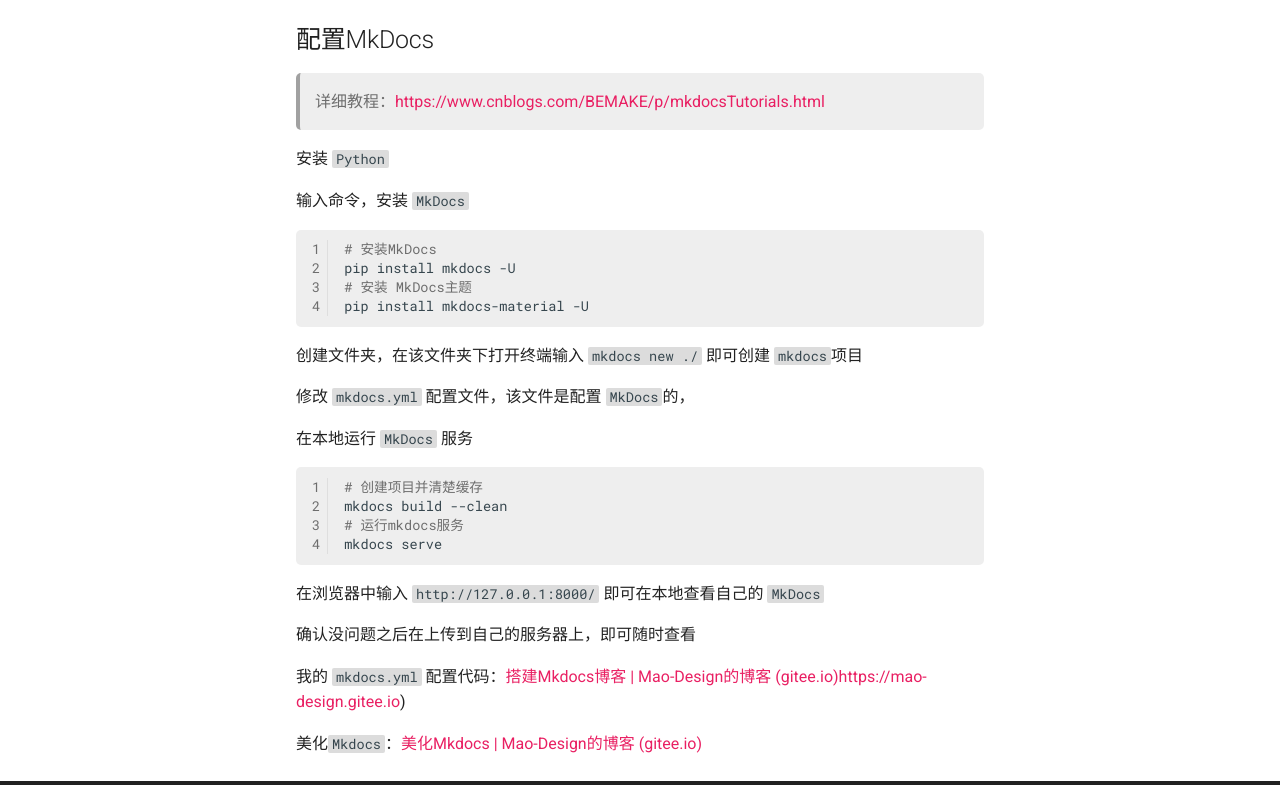
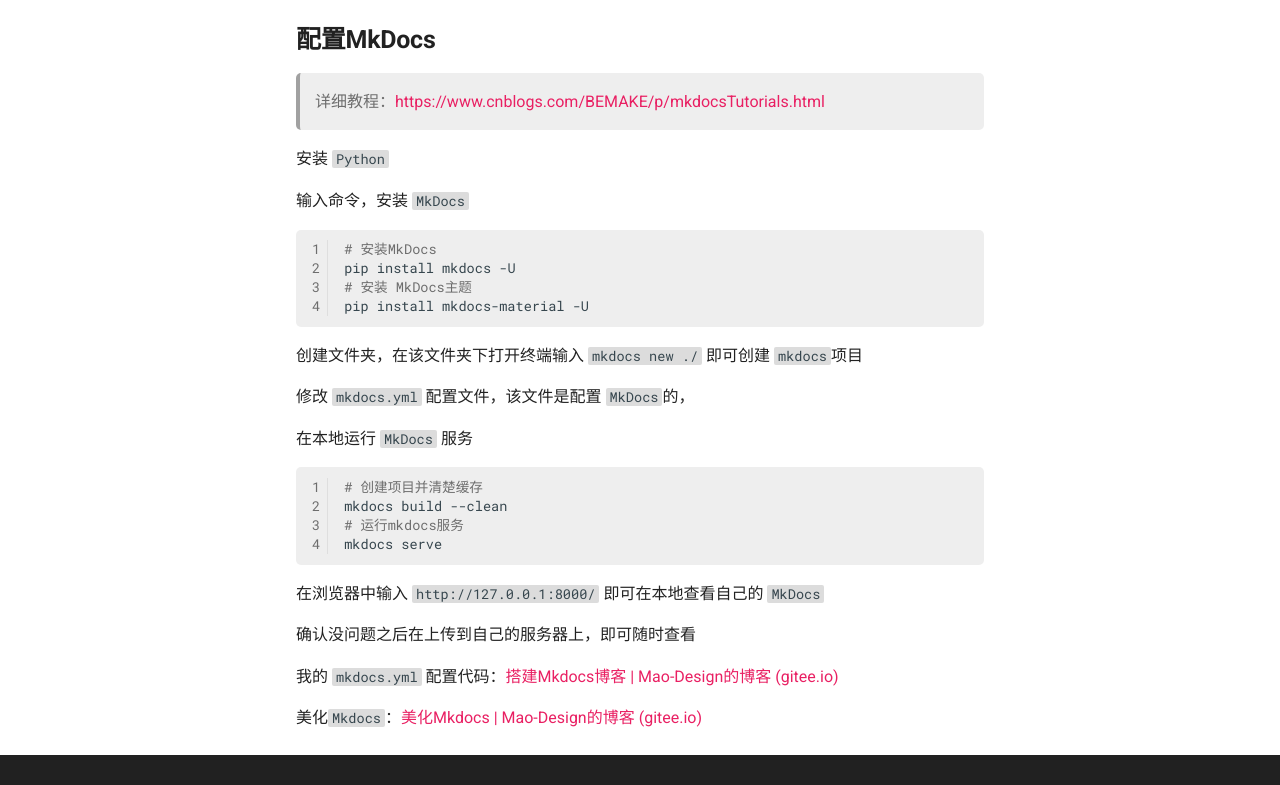
Before and after one commit to mao-design/notes, a plain HTML site: page index.html in a window 1280 px wide. Shown: the part 206-991 px from the top of the page. Drawn offline with Linux system fonts and the light colour scheme.

Commit message:
github action Updated By Github Actions

```diff
--- a/index.html
+++ b/index.html
@@ -581,7 +581,7 @@ mkdocs<span class="w"> </span>serve
 </code></pre></div></td></tr></table></div>
 <p>在浏览器中输入 <code>http://127.0.0.1:8000/</code> 即可在本地查看自己的 <code>MkDocs</code> </p>
 <p>确认没问题之后在上传到自己的服务器上，即可随时查看</p>
-<p>我的 <code>mkdocs.yml</code> 配置代码：<a href="https://mao-design.gitee.io/posts/607/">搭建Mkdocs博客 | Mao-Design的博客 (gitee.io)</a><a href="https://mao-design.gitee.io">https://mao-design.gitee.io</a>)</p>
+<p>我的 <code>mkdocs.yml</code> 配置代码：<a href="https://mao-design.gitee.io/posts/607/">搭建Mkdocs博客 | Mao-Design的博客 (gitee.io)</a></p>
 <p>美化<code>Mkdocs</code>：<a href="https://mao-design.gitee.io/posts/34328/">美化Mkdocs | Mao-Design的博客 (gitee.io)</a></p>
 
 
--- a/set/stylesheets/extra.css
+++ b/set/stylesheets/extra.css
@@ -63,3 +63,8 @@ html {
 img {
 	border-radius: 6px 6px;
 }
+
+/*标题字体加粗*/
+.md-typeset h1, .md-typeset h2, .md-typeset h3, .md-typeset h4 {
+    font-weight: bold;
+}
```
Also changed, not shown: search/search_index.json (+1 -1 lines), 1 other file.
